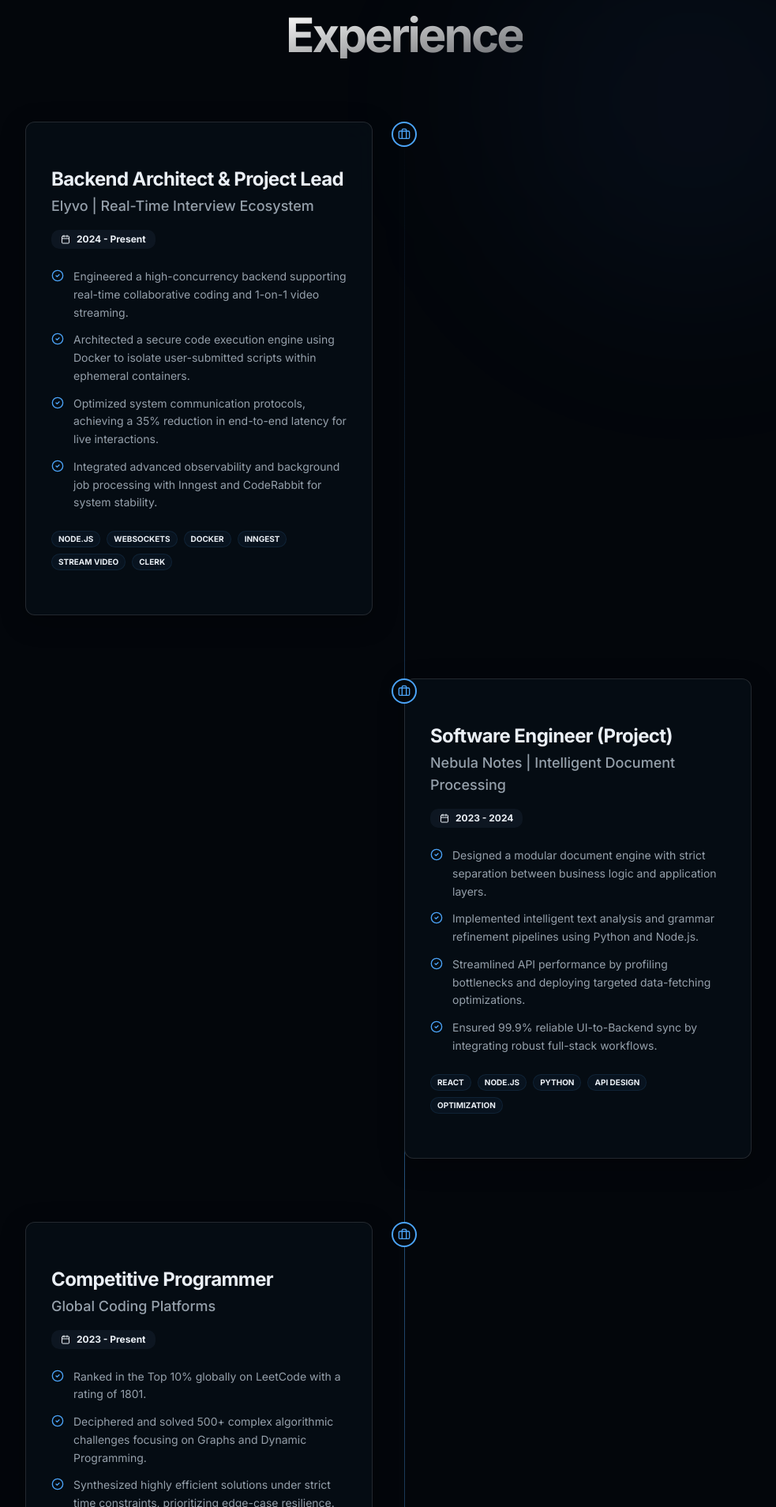
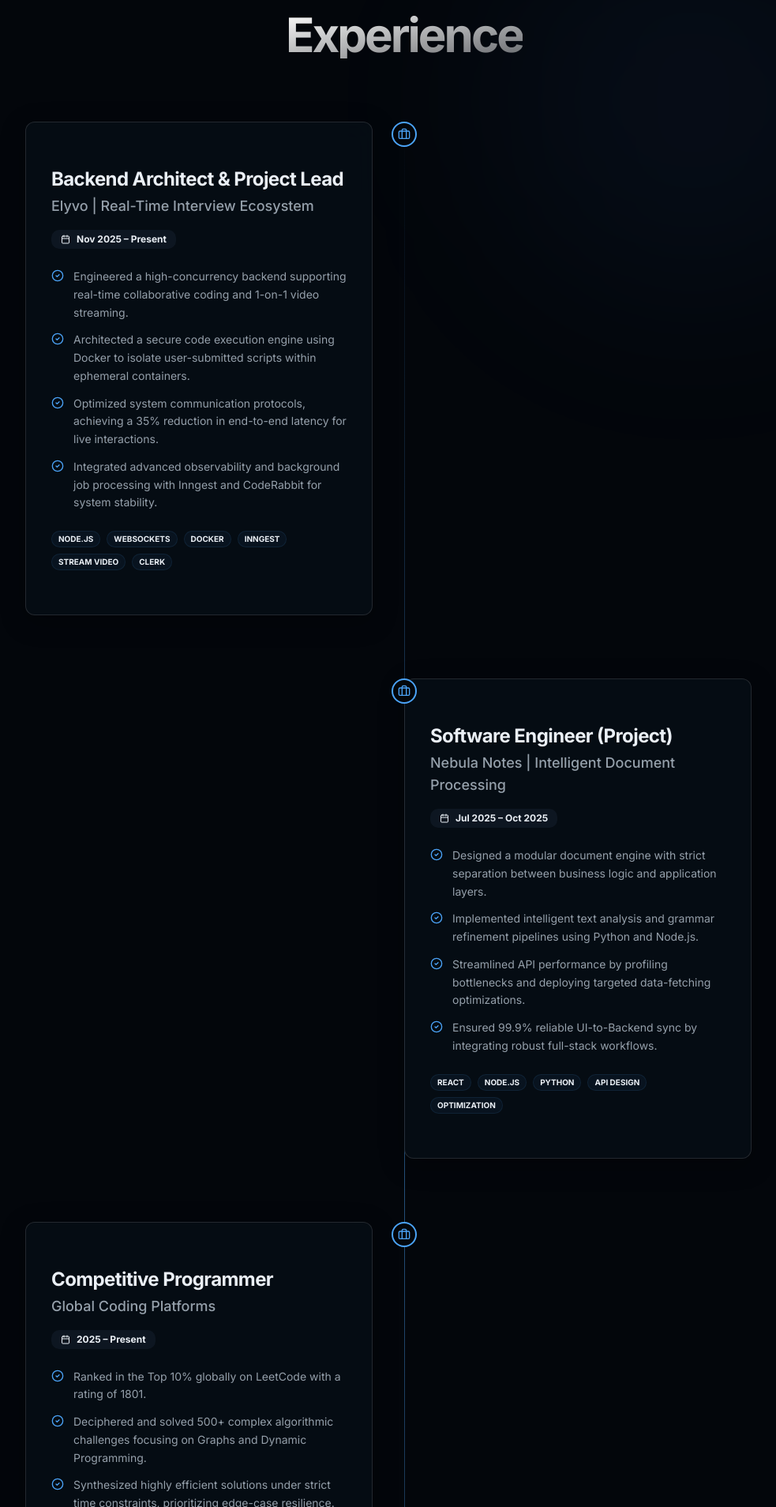
Before and after one commit to AbhinavSinghBhadouria/portfolio-render, a Next.js app: page / in a window 1280 px wide. Shown: the part 5264-7172 px from the top of the page at 79% size, without its empty margins (128-1111 px from the left). Built offline with nearby package versions, Linux system fonts and the light colour scheme.

Commit message:
Align experience periods with resume timelines

```diff
--- a/data/experience.ts
+++ b/data/experience.ts
@@ -2,7 +2,7 @@ export const experience = [
   {
     position: "Backend Architect & Project Lead",
     company: "Elyvo | Real-Time Interview Ecosystem",
-    period: "2024 - Present",
+    period: "Nov 2025 – Present",
     responsibilities: [
       "Engineered a high-concurrency backend supporting real-time collaborative coding and 1-on-1 video streaming.",
       "Architected a secure code execution engine using Docker to isolate user-submitted scripts within ephemeral containers.",
@@ -14,7 +14,7 @@ export const experience = [
   {
     position: "Software Engineer (Project)",
     company: "Nebula Notes | Intelligent Document Processing",
-    period: "2023 - 2024",
+    period: "Jul 2025 – Oct 2025",
     responsibilities: [
       "Designed a modular document engine with strict separation between business logic and application layers.",
       "Implemented intelligent text analysis and grammar refinement pipelines using Python and Node.js.",
@@ -26,7 +26,7 @@ export const experience = [
   {
     position: "Competitive Programmer",
     company: "Global Coding Platforms",
-    period: "2023 - Present",
+    period: "2025 – Present",
     responsibilities: [
       "Ranked in the Top 10% globally on LeetCode with a rating of 1801.",
       "Deciphered and solved 500+ complex algorithmic challenges focusing on Graphs and Dynamic Programming.",
```
